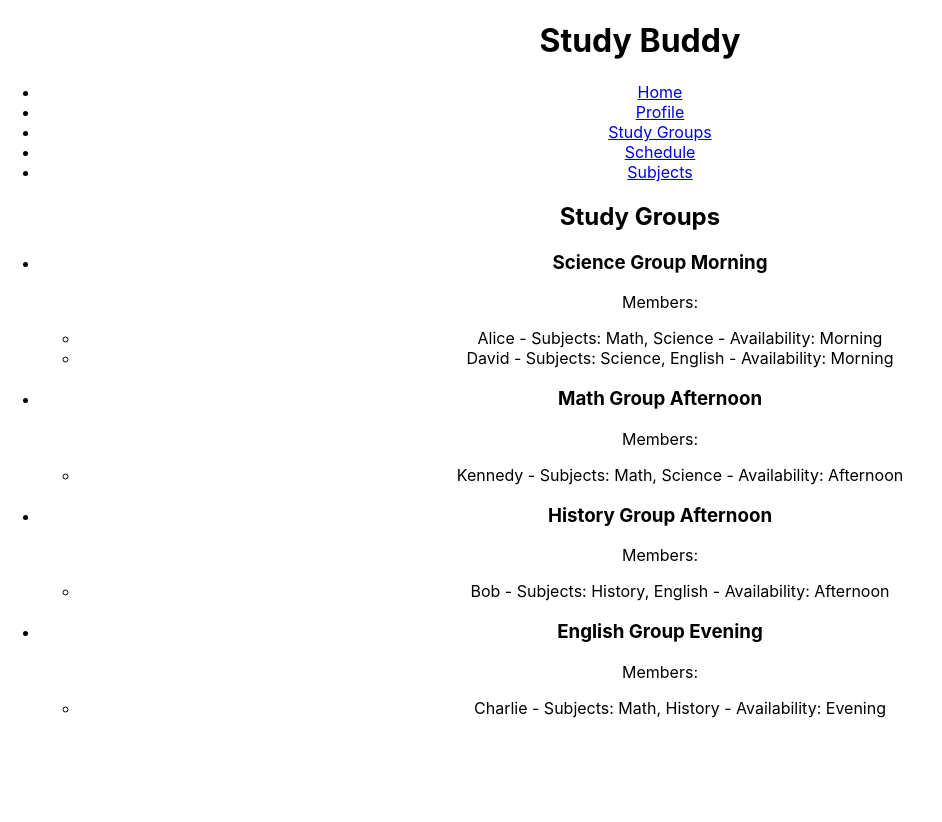
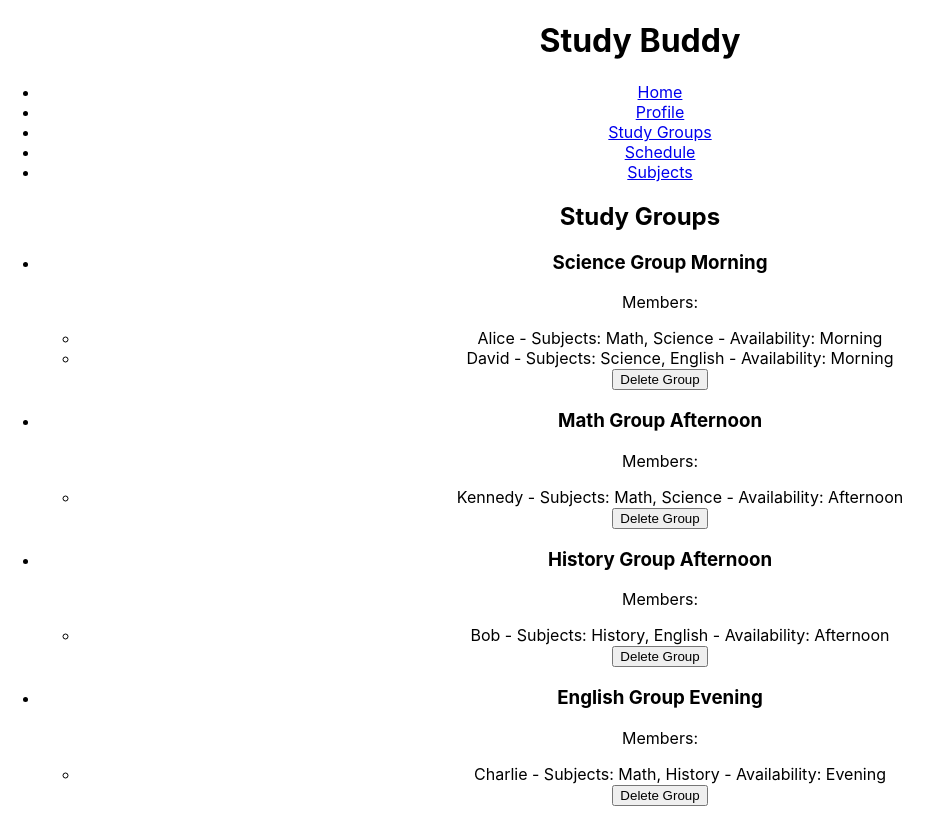
Before and after one commit to Oliver9105/study-groups-app, a React (Create React App) app: page /study-groups in a window 1280 px wide. Shown: the whole page, without its empty margins (0-942 px from the left). Before the commit the page ends 800 px from the top, so only its background shows below. Built offline with nearby package versions, Linux system fonts and the light colour scheme; data requests are answered from the project's data file.

Commit message:
Add delete functionality for study groups

```diff
--- a/src/components/StudyGroups.js
+++ b/src/components/StudyGroups.js
@@ -15,6 +15,21 @@ function StudyGroups() {
     };
     fetchGroups();
   }, []);
+
+  const handleDelete = async (id) => {
+    try {
+      const response = await fetch(`http://localhost:5000/groups/${id}`, {
+        method: "DELETE",
+      });
+      if (response.ok) {
+        setGroups(groups.filter((group) => group.id !== id));
+      } else {
+        console.error("Failed to delete group");
+      }
+    } catch (error) {
+      console.error("Error deleting group:", error);
+    }
+  };
 
   return (
     <div className="container">
@@ -36,6 +51,7 @@ function StudyGroups() {
                 <li>No members in this group</li>
               )}
             </ul>
+            <button onClick={() => handleDelete(group.id)}>Delete Group</button>
           </li>
         ))}
       </ul>
```
